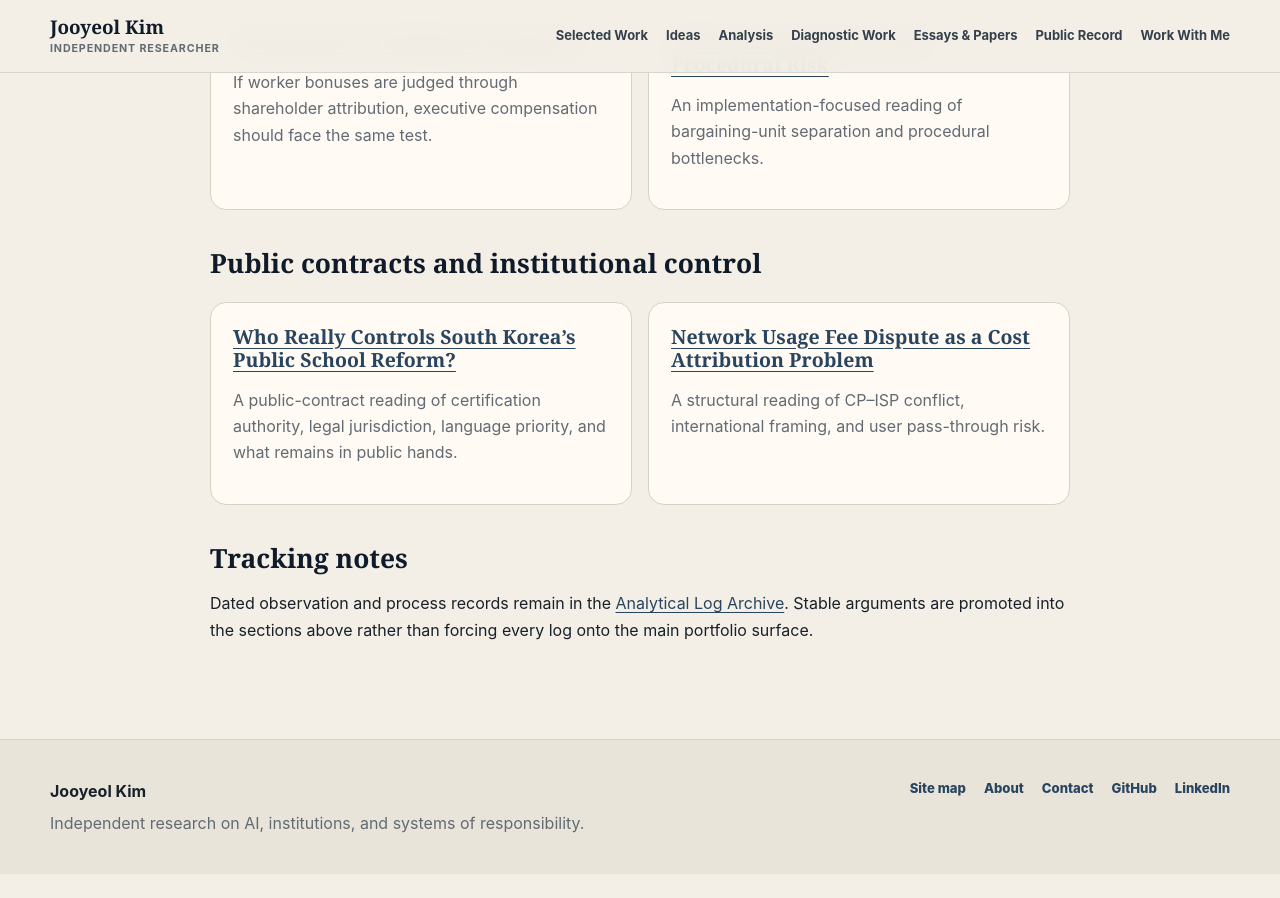
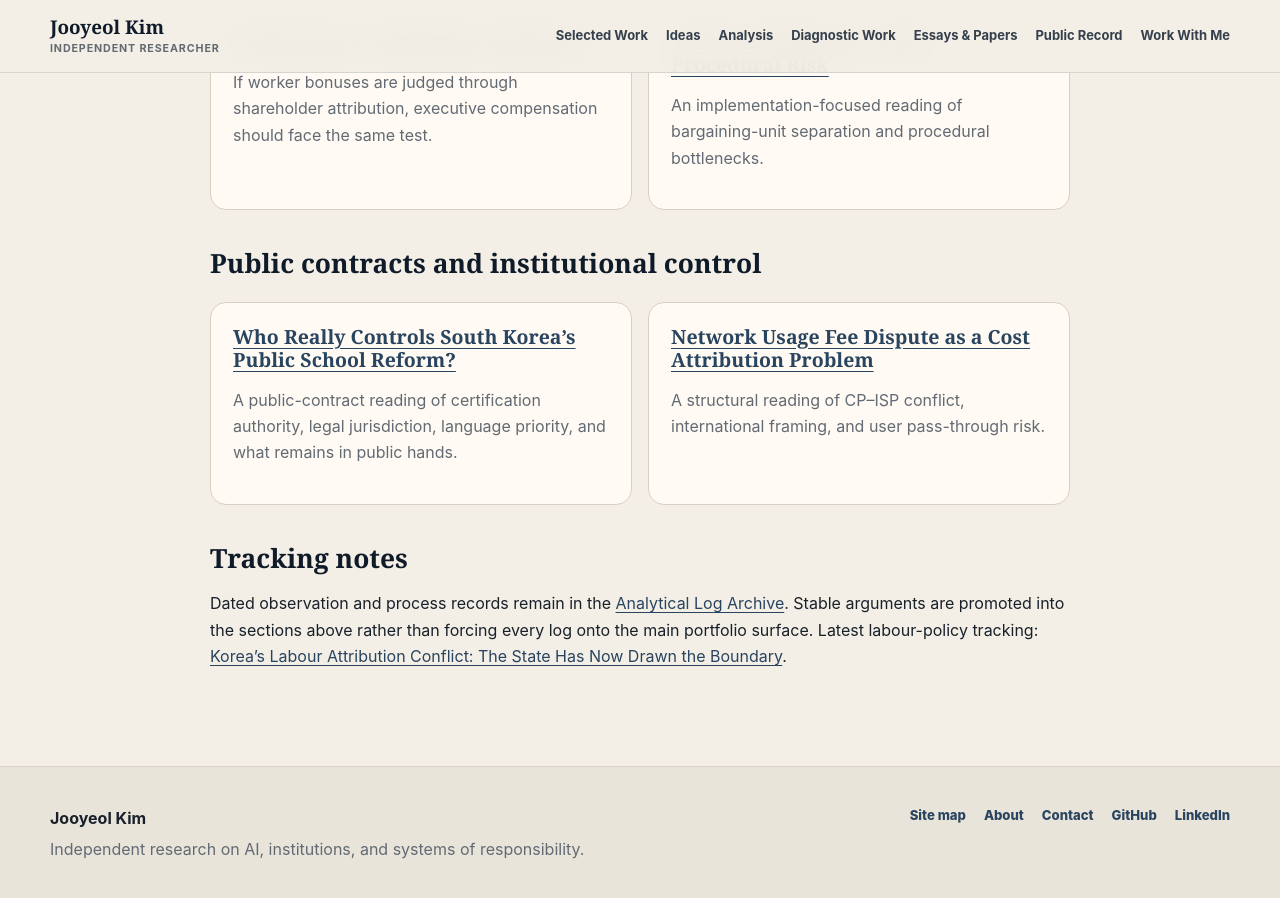
Before and after one commit to jooyeolkim1990/jooyeolkim1990.github.io, a Jekyll site: the page built from analysis/index.md, in a window 1280 px wide and 900 px high, scrolled down 1079 px. Built offline with Jekyll 4.4.1, drawn with Linux system fonts in a browser that asks for light colours; before the commit the page ends 1953 px from its top, so only the background shows below that.

Commit message:
Surface latest labour attribution tracking note

```diff
--- a/analysis/index.md
+++ b/analysis/index.md
@@ -34,4 +34,4 @@ description: Issue-first analysis of AI, platforms, labour, policy, and institut
 
 ## Tracking notes
 
-Dated observation and process records remain in the [Analytical Log Archive](../log/). Stable arguments are promoted into the sections above rather than forcing every log onto the main portfolio surface.
+Dated observation and process records remain in the [Analytical Log Archive](../log/). Stable arguments are promoted into the sections above rather than forcing every log onto the main portfolio surface. Latest labour-policy tracking: [Korea’s Labour Attribution Conflict: The State Has Now Drawn the Boundary](../log/2026-09-05-korea-labour-attribution-boundary-setting.md).
```
